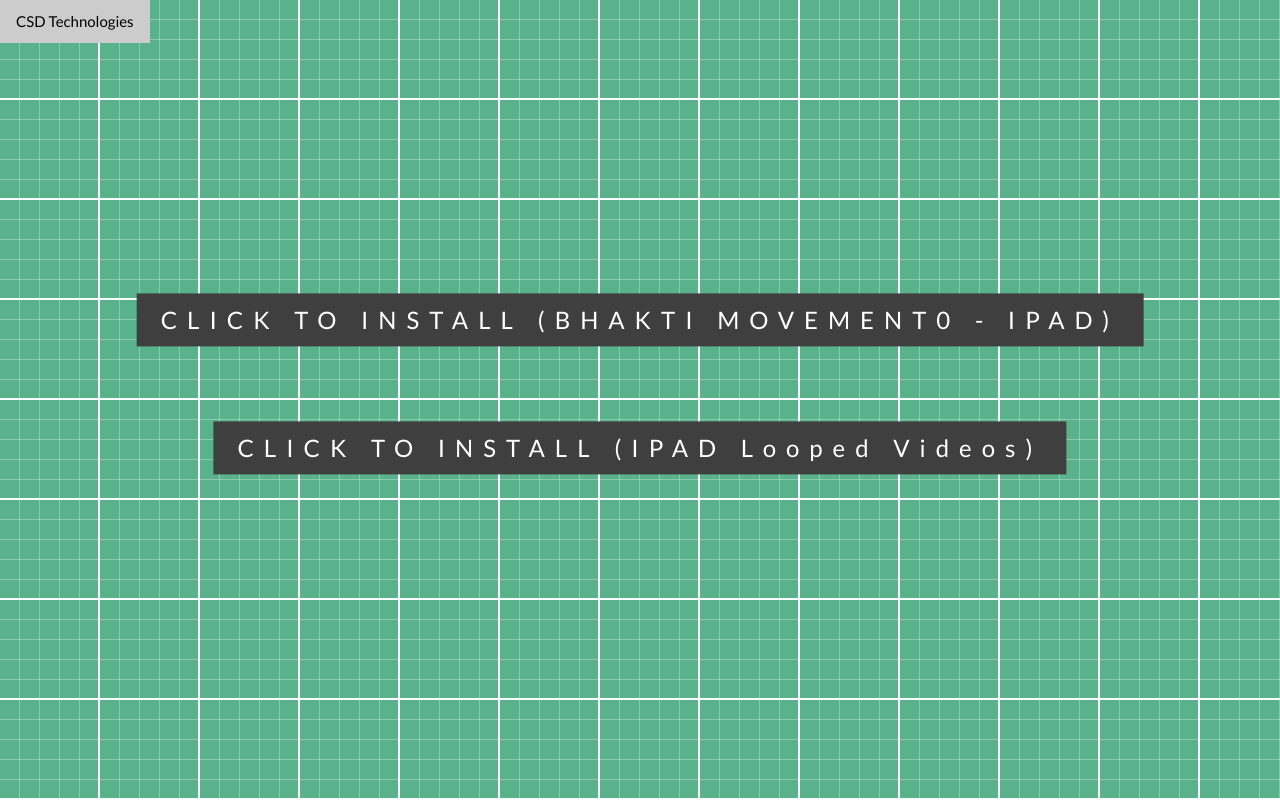
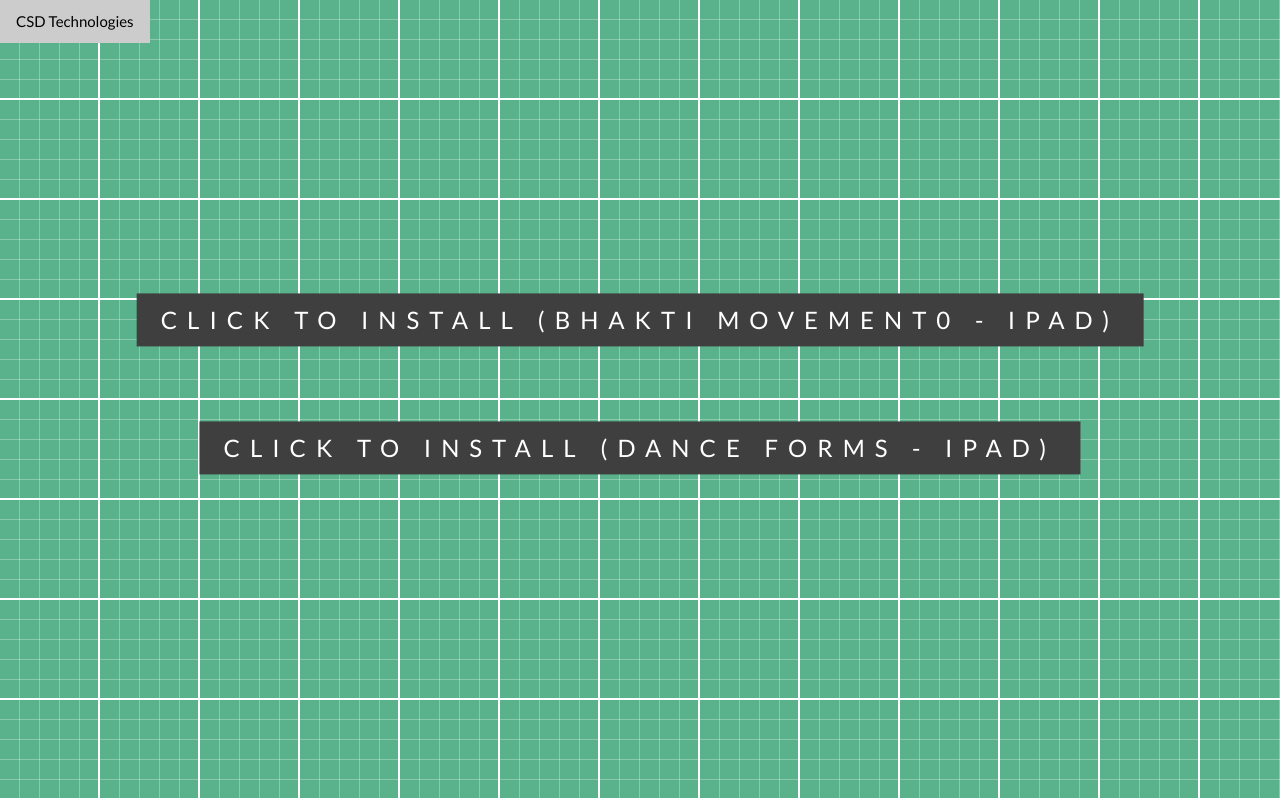
Before and after one commit to design-csd/csd_ime_dance, a website: page index.html in a window 1280 px wide. Shown: the top 800 px of the page. Drawn offline with nearby package versions, Linux system fonts and the light colour scheme; some packages are replaced by stand-ins of ours.

Commit message:
added dance ipa

```diff
--- a/index.html
+++ b/index.html
@@ -116,7 +116,7 @@ background-position:-2px -2px, -2px -2px, -1px -1px, -1px -1px;
 
   <a style="position: absolute; margin: 35% 0 0 50%;" href="itms-services://?action=download-manifest&url=https://dl.dropboxusercontent.com/s/q33uiop4coamjmv/Unity-iPhone.plist">
   <div  class="w3-display-middle" style="white-space:nowrap; font-size:1vw">
-    <span style="font-size:1vw;" class="w3-center w3-padding-large w3-black w3-xlarge w3-wide w3-animate-opacity">CLICK <span class="w3-hide-small">TO</span> INSTALL (IPAD Looped Videos)</span>
+    <span style="font-size:1vw;" class="w3-center w3-padding-large w3-black w3-xlarge w3-wide w3-animate-opacity">CLICK <span class="w3-hide-small">TO</span> INSTALL (DANCE FORMS - IPAD)</span>
   </div></a>
 
 
```
